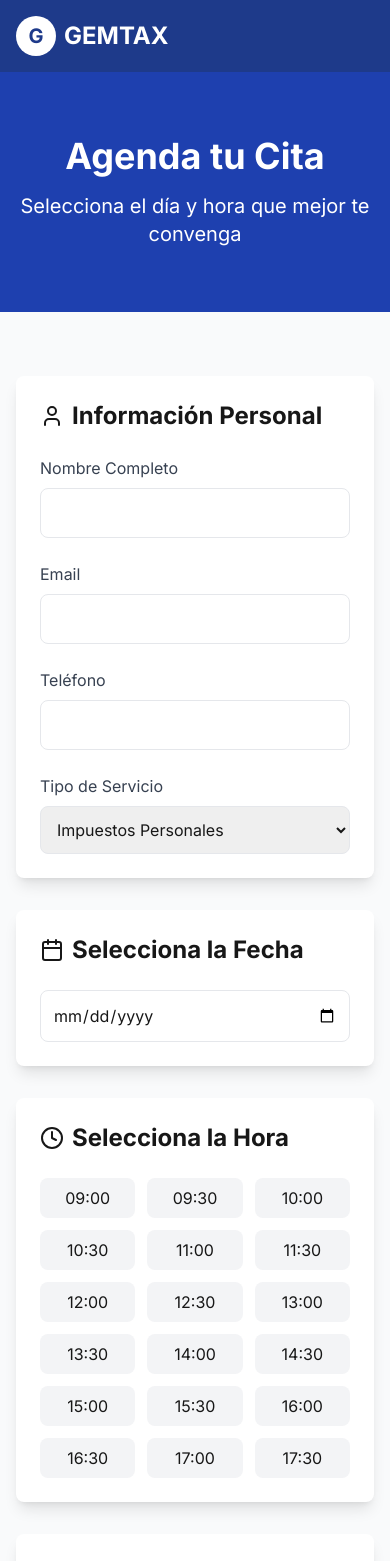
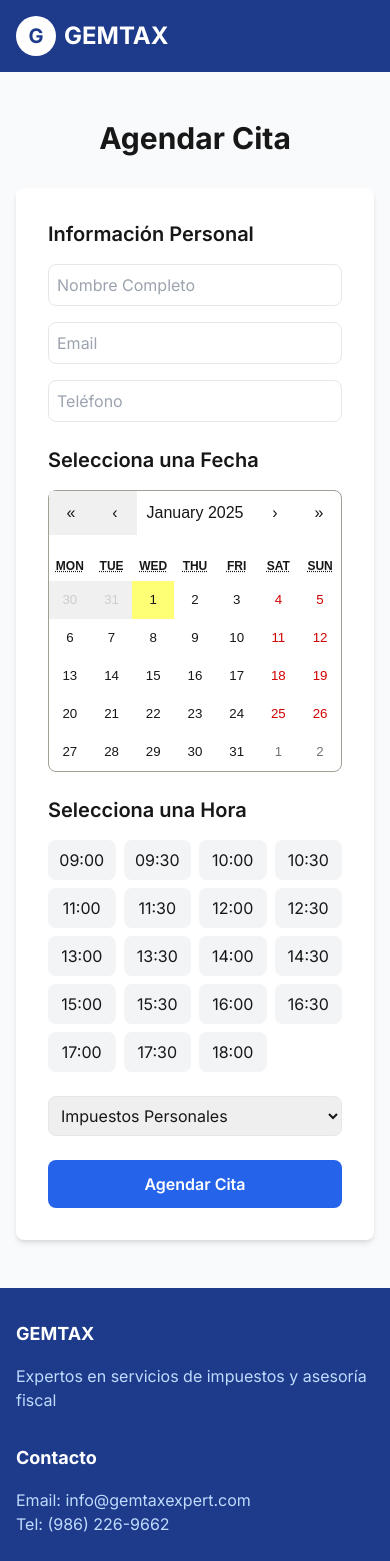
Before and after one commit to javierfevidaho/munoz-website, a Next.js app: page /agendar in a window 390 px wide. Shown: the top 1561 px of the page. Built offline with nearby package versions, Linux system fonts and the light colour scheme; no server answers; the database is empty.

Commit message:
Fix: actualizacion gpt agenda

```diff
--- a/package.json
+++ b/package.json
@@ -19,6 +19,7 @@
     "next": "15.1.3",
     "openai": "^4.77.0",
     "react": "^19.0.0",
+    "react-calendar": "^5.1.0",
     "react-dom": "^19.0.0",
     "react-hot-toast": "^2.5.1"
   },
--- /dev/null
+++ b/src/app/admin/appoinments/page.tsx
@@ -0,0 +1,94 @@
+'use client';
+
+import React, { useState, useEffect } from 'react';
+
+interface Appointment {
+  id: string;
+  date: string;
+  time: string;
+  name: string;
+  email: string;
+  phone: string;
+  service: string;
+  status: string;
+}
+
+const AdminAppointments = () => {
+  const [appointments, setAppointments] = useState<Appointment[]>([]);
+
+  useEffect(() => {
+    fetchAppointments();
+  }, []);
+
+  const fetchAppointments = async () => {
+    try {
+      const response = await fetch('/api/appointments');
+      const data = await response.json();
+      setAppointments(data);
+    } catch (error) {
+      console.error('Error fetching appointments:', error);
+    }
+  };
+
+  const handleStatusChange = async (id: string, newStatus: string) => {
+    try {
+      const response = await fetch(`/api/appointments/${id}`, {
+        method: 'PATCH',
+        headers: {
+          'Content-Type': 'application/json',
+        },
+        body: JSON.stringify({ status: newStatus }),
+      });
+
+      if (response.ok) {
+        fetchAppointments();
+      }
+    } catch (error) {
+      console.error('Error updating appointment:', error);
+    }
+  };
+
+  return (
+    <div className="p-8">
+      <h1 className="text-2xl font-bold mb-6">Administrar Citas</h1>
+      <div className="overflow-x-auto">
+        <table className="min-w-full bg-white shadow-md rounded-lg">
+          <thead>
+            <tr className="bg-gray-100">
+              <th className="px-4 py-2">Fecha</th>
+              <th className="px-4 py-2">Hora</th>
+              <th className="px-4 py-2">Nombre</th>
+              <th className="px-4 py-2">Servicio</th>
+              <th className="px-4 py-2">Estado</th>
+              <th className="px-4 py-2">Acciones</th>
+            </tr>
+          </thead>
+          <tbody>
+            {appointments.map((appointment) => (
+              <tr key={appointment.id} className="border-t">
+                <td className="px-4 py-2">{new Date(appointment.date).toLocaleDateString()}</td>
+                <td className="px-4 py-2">{appointment.time}</td>
+                <td className="px-4 py-2">{appointment.name}</td>
+                <td className="px-4 py-2">{appointment.service}</td>
+                <td className="px-4 py-2">{appointment.status}</td>
+                <td className="px-4 py-2">
+                  <select
+                    value={appointment.status}
+                    onChange={(e) => handleStatusChange(appointment.id, e.target.value)}
+                    className="border rounded px-2 py-1"
+                  >
+                    <option value="pending">Pendiente</option>
+                    <option value="confirmed">Confirmada</option>
+                    <option value="cancelled">Cancelada</option>
+                  </select>
+                </td>
+              </tr>
+            ))}
+          </tbody>
+        </table>
+      </div>
+    </div>
+  );
+};
+
+export default AdminAppointments;
--- a/src/app/agendar/page.tsx
+++ b/src/app/agendar/page.tsx
@@ -1,171 +1,231 @@
 'use client';
 
-import React, { useState } from 'react';
-import { Calendar, Clock, User,  MessageSquare } from 'lucide-react';
+import React, { useState, useEffect } from 'react';
+import Calendar from 'react-calendar';
+import 'react-calendar/dist/Calendar.css';
 
-interface TimeSlot {
-  hour: string;
-  available: boolean;
+interface Appointment {
+  id: string;
+  date: string;
+  time: string;
+  name: string;
+  email: string;
+  phone: string;
+  service: string;
+  message: string;
+  status: string;
 }
 
 const AppointmentPage = () => {
   const [selectedDate, setSelectedDate] = useState<Date | null>(null);
   const [selectedTime, setSelectedTime] = useState<string>('');
+  const [appointments, setAppointments] = useState<Appointment[]>([]);
+  const [isLoading, setIsLoading] = useState(false);
   const [formData, setFormData] = useState({
     name: '',
     email: '',
     phone: '',
+    message: '',
     service: 'personal',
-    message: ''
   });
 
   // Generar horarios disponibles (9 AM - 6 PM)
-  const timeSlots: TimeSlot[] = Array.from({ length: 18 }, (_, i) => {
-    const hour = Math.floor(i / 2) + 9;
-    const minute = i % 2 === 0 ? '00' : '30';
-    const timeString = `${hour.toString().padStart(2, '0')}:${minute}`;
-    return {
-      hour: timeString,
-      available: true
-    };
-  });
+  const generateTimeSlots = () => {
+    const slots: string[] = [];
+    for (let i = 9; i <= 18; i++) {
+      slots.push(`${i.toString().padStart(2, '0')}:00`);
+      if (i !== 18) slots.push(`${i.toString().padStart(2, '0')}:30`);
+    }
+    return slots;
+  };
+
+  const timeSlots = generateTimeSlots();
+
+  // Fetch citas del servidor
+  useEffect(() => {
+    fetchAppointments();
+  }, [selectedDate]);
+
+  const fetchAppointments = async () => {
+    try {
+      const response = await fetch('/api/appointments');
+      if (!response.ok) {
+        throw new Error('Error al cargar las citas.');
+      }
+      const data = await response.json();
+      setAppointments(data);
+    } catch (error) {
+      console.error('Error fetching appointments:', error);
+    }
+  };
+
+  const isTimeSlotAvailable = (time: string) => {
+    return !appointments.some(
+      (apt) =>
+        apt.date === selectedDate?.toISOString().split('T')[0] &&
+        apt.time === time &&
+        apt.status !== 'cancelled',
+    );
+  };
 
   const handleSubmit = async (e: React.FormEvent) => {
     e.preventDefault();
-    if (!selectedDate || !selectedTime) return;
+    if (!selectedDate || !selectedTime) {
+      alert('Por favor selecciona una fecha y hora');
+      return;
+    }
 
-    const message = `Nueva cita:\nNombre: ${formData.name}\nEmail: ${formData.email}\nTeléfono: ${formData.phone}\nFecha: ${selectedDate.toLocaleDateString()}\nHora: ${selectedTime}\nServicio: ${formData.service}\nMensaje: ${formData.message}`;
-    window.open(`https://wa.me/9862269662?text=${encodeURIComponent(message)}`, '_blank');
+    setIsLoading(true);
+
+    try {
+      const response = await fetch('/api/appointments', {
+        method: 'POST',
+        headers: {
+          'Content-Type': 'application/json',
+        },
+        body: JSON.stringify({
+          ...formData,
+          date: selectedDate.toISOString().split('T')[0],
+          time: selectedTime,
+        }),
+      });
+
+      if (!response.ok) {
+        throw new Error('Error al agendar la cita.');
+      }
+
+      alert('¡Cita agendada exitosamente! Te contactaremos pronto para confirmar.');
+      setFormData({
+        name: '',
+        email: '',
+        phone: '',
+        message: '',
+        service: 'personal',
+      });
+      setSelectedDate(null);
+      setSelectedTime('');
+    } catch (error: unknown) {
+      if (error instanceof Error) {
+        alert(error.message);
+      } else {
+        alert('Ocurrió un error inesperado. Por favor, inténtalo de nuevo.');
+      }
+    } finally {
+      setIsLoading(false);
+    }
+  };
+
+  const handleChange = (e: React.ChangeEvent<HTMLInputElement | HTMLSelectElement | HTMLTextAreaElement>) => {
+    setFormData({
+      ...formData,
+      [e.target.name]: e.target.value,
+    });
   };
 
   return (
-    <div className="min-h-screen bg-gray-50">
-      <div className="bg-blue-800 text-white py-16">
-        <div className="max-w-6xl mx-auto px-4">
-          <h1 className="text-4xl font-bold mb-4 text-center">Agenda tu Cita</h1>
-          <p className="text-xl text-center">
-            Selecciona el día y hora que mejor te convenga
-          </p>
-        </div>
-      </div>
-
-      <div className="max-w-4xl mx-auto px-4 py-16">
-        <form onSubmit={handleSubmit} className="space-y-8">
+    <div className="min-h-screen bg-gray-50 py-12 px-4 sm:px-6 lg:px-8">
+      <div className="max-w-3xl mx-auto">
+        <h1 className="text-3xl font-bold text-center mb-8">Agendar Cita</h1>
+        <form onSubmit={handleSubmit} className="bg-white shadow-md rounded-lg p-8 space-y-6">
           {/* Información Personal */}
-          <div className="bg-white p-6 rounded-lg shadow-lg">
-            <h2 className="text-2xl font-bold mb-6 flex items-center gap-2">
-              <User className="w-6 h-6" />
-              Información Personal
-            </h2>
-            <div className="grid md:grid-cols-2 gap-6">
-              <div>
-                <label className="block text-gray-700 mb-2">Nombre Completo</label>
-                <input
-                  type="text"
-                  required
-                  className="w-full p-3 border rounded-lg"
-                  value={formData.name}
-                  onChange={(e) => setFormData({...formData, name: e.target.value})}
-                />
-              </div>
-              <div>
-                <label className="block text-gray-700 mb-2">Email</label>
-                <input
-                  type="email"
-                  required
-                  className="w-full p-3 border rounded-lg"
-                  value={formData.email}
-                  onChange={(e) => setFormData({...formData, email: e.target.value})}
-                />
-              </div>
-              <div>
-                <label className="block text-gray-700 mb-2">Teléfono</label>
-                <input
-                  type="tel"
-                  required
-                  className="w-full p-3 border rounded-lg"
-                  value={formData.phone}
-                  onChange={(e) => setFormData({...formData, phone: e.target.value})}
-                />
-              </div>
-              <div>
-                <label className="block text-gray-700 mb-2">Tipo de Servicio</label>
-                <select
-                  className="w-full p-3 border rounded-lg"
-                  value={formData.service}
-                  onChange={(e) => setFormData({...formData, service: e.target.value})}
-                >
-                  <option value="personal">Impuestos Personales</option>
-                  <option value="business">Impuestos Empresariales</option>
-                  <option value="consulting">Consultoría Fiscal</option>
-                </select>
-              </div>
-            </div>
+          <div className="space-y-4">
+            <h2 className="text-xl font-semibold">Información Personal</h2>
+            <input
+              type="text"
+              name="name"
+              placeholder="Nombre Completo"
+              value={formData.name}
+              onChange={handleChange}
+              required
+              className="w-full border rounded-lg p-2"
+            />
+            <input
+              type="email"
+              name="email"
+              placeholder="Email"
+              value={formData.email}
+              onChange={handleChange}
+              required
+              className="w-full border rounded-lg p-2"
+            />
+            <input
+              type="tel"
+              name="phone"
+              placeholder="Teléfono"
+              value={formData.phone}
+              onChange={handleChange}
+              required
+              className="w-full border rounded-lg p-2"
+            />
           </div>
 
           {/* Selección de Fecha */}
-          <div className="bg-white p-6 rounded-lg shadow-lg">
-            <h2 className="text-2xl font-bold mb-6 flex items-center gap-2">
-              <Calendar className="w-6 h-6" />
-              Selecciona la Fecha
-            </h2>
-            <input
-              type="date"
-              className="w-full p-3 border rounded-lg"
-              onChange={(e) => setSelectedDate(new Date(e.target.value))}
-              min={new Date().toISOString().split('T')[0]}
-              required
+          <div className="space-y-4">
+            <h2 className="text-xl font-semibold">Selecciona una Fecha</h2>
+            <Calendar
+              onChange={(value) => {
+                if (value && !Array.isArray(value)) {
+                  setSelectedDate(value); // Si es una fecha individual, asignarla
+                } else if (Array.isArray(value) && value.length > 0) {
+                  setSelectedDate(value[0]); // Si es un rango, toma la primera fecha
+                } else {
+                  setSelectedDate(null); // Si es null, asigna null
+                }
+              }}
+              value={selectedDate}
+              minDate={new Date()}
+              className="border rounded-lg"
             />
+
           </div>
 
           {/* Selección de Hora */}
-          <div className="bg-white p-6 rounded-lg shadow-lg">
-            <h2 className="text-2xl font-bold mb-6 flex items-center gap-2">
-              <Clock className="w-6 h-6" />
-              Selecciona la Hora
-            </h2>
-            <div className="grid grid-cols-3 md:grid-cols-6 gap-3">
-              {timeSlots.map((slot) => (
+          <div className="space-y-4">
+            <h2 className="text-xl font-semibold">Selecciona una Hora</h2>
+            <div className="grid grid-cols-4 gap-2">
+              {timeSlots.map((time) => (
                 <button
-                  key={slot.hour}
+                  key={time}
                   type="button"
-                  className={`p-2 rounded-lg text-center transition-colors ${
-                    selectedTime === slot.hour
-                      ? 'bg-blue-600 text-white'
-                      : slot.available
+                  onClick={() => setSelectedTime(time)}
+                  disabled={!isTimeSlotAvailable(time)}
+                  className={`p-2 rounded-lg ${
+                    selectedTime === time
+                      ? 'bg-blue-500 text-white'
+                      : isTimeSlotAvailable(time)
                       ? 'bg-gray-100 hover:bg-gray-200'
-                      : 'bg-gray-200 text-gray-400 cursor-not-allowed'
+                      : 'bg-gray-300 cursor-not-allowed text-gray-500'
                   }`}
-                  onClick={() => slot.available && setSelectedTime(slot.hour)}
-                  disabled={!slot.available}
                 >
-                  {slot.hour}
+                  {time}
                 </button>
               ))}
             </div>
           </div>
 
-          {/* Mensaje Adicional */}
-          <div className="bg-white p-6 rounded-lg shadow-lg">
-            <h2 className="text-2xl font-bold mb-6 flex items-center gap-2">
-              <MessageSquare className="w-6 h-6" />
-              Mensaje Adicional
-            </h2>
-            <textarea
-              className="w-full p-3 border rounded-lg"
-              rows={4}
-              placeholder="Describe brevemente tu situación o cualquier información adicional que debamos saber..."
-              value={formData.message}
-              onChange={(e) => setFormData({...formData, message: e.target.value})}
-            ></textarea>
+          {/* Tipo de Servicio */}
+          <div>
+            <select
+              name="service"
+              value={formData.service}
+              onChange={handleChange}
+              required
+              className="w-full border rounded-lg p-2"
+            >
+              <option value="personal">Impuestos Personales</option>
+              <option value="business">Impuestos Empresariales</option>
+              <option value="consulting">Consultoría Fiscal</option>
+            </select>
           </div>
 
-          {/* Botón de Envío */}
           <button
             type="submit"
-            className="w-full bg-blue-600 text-white py-4 rounded-lg font-semibold hover:bg-blue-700 transition-colors"
+            disabled={isLoading || !selectedDate || !selectedTime}
+            className={`w-full py-3 rounded-lg text-white font-semibold ${
+              isLoading ? 'bg-gray-400' : 'bg-blue-600 hover:bg-blue-700'
+            }`}
           >
-            Confirmar Cita
+            {isLoading ? 'Agendando...' : 'Agendar Cita'}
           </button>
         </form>
       </div>
--- a/src/app/api/appointments/route.ts
+++ b/src/app/api/appointments/route.ts
@@ -6,6 +6,34 @@ const prisma = new PrismaClient();
 export async function POST(req: Request) {
   try {
     const data = await req.json();
+
+    // Validar los datos de entrada
+    if (!data.name || !data.email || !data.phone || !data.date || !data.time || !data.service) {
+      return NextResponse.json(
+        { error: 'Todos los campos obligatorios deben ser completados.' },
+        { status: 400 }
+      );
+    }
+
+    // Verificar si la fecha y hora ya están reservadas
+    const existingAppointment = await prisma.appointment.findFirst({
+      where: {
+        date: new Date(data.date),
+        time: data.time,
+        status: {
+          not: 'cancelled', // Solo permite citas canceladas en la misma fecha y hora
+        },
+      },
+    });
+
+    if (existingAppointment) {
+      return NextResponse.json(
+        { error: 'Esta fecha y hora ya están reservadas. Por favor, selecciona otro horario.' },
+        { status: 400 }
+      );
+    }
+
+    // Crear nueva cita
     const appointment = await prisma.appointment.create({
       data: {
         name: data.name,
@@ -14,21 +42,24 @@ export async function POST(req: Request) {
         date: new Date(data.date),
         time: data.time,
         service: data.service,
-        message: data.message
-      }
+        message: data.message || '', // Mensaje opcional
+        status: 'pending', // Estado inicial predeterminado
+      },
     });
 
-    const message = `Nueva cita:\nNombre: ${data.name}\nEmail: ${data.email}\nTeléfono: ${data.phone}\nFecha: ${new Date(data.date).toLocaleDateString()}\nHora: ${data.time}\nServicio: ${data.service}\nMensaje: ${data.message}`;
+    // Mensaje de confirmación para WhatsApp
+    const message = `Nueva cita:\nNombre: ${data.name}\nEmail: ${data.email}\nTeléfono: ${data.phone}\nFecha: ${new Date(data.date).toLocaleDateString()}\nHora: ${data.time}\nServicio: ${data.service}\nMensaje: ${data.message || 'N/A'}`;
+    const whatsappUrl = `https://wa.me/9862269662?text=${encodeURIComponent(message)}`;
 
     return NextResponse.json({
       success: true,
       appointment,
-      whatsappUrl: `https://wa.me/9862269662?text=${encodeURIComponent(message)}`
+      whatsappUrl,
     });
-  } catch (error) {
-    console.error('Error creating appointment:', error);
+  } catch (error: unknown) {
+    console.error('Error al crear la cita:', error);
     return NextResponse.json(
-      { error: 'Error al crear la cita' },
+      { error: 'Ocurrió un error al procesar tu solicitud. Inténtalo nuevamente más tarde.' },
       { status: 500 }
     );
   }
@@ -38,14 +69,15 @@ export async function GET() {
   try {
     const appointments = await prisma.appointment.findMany({
       orderBy: {
-        date: 'asc'
-      }
+        date: 'asc',
+      },
     });
+
     return NextResponse.json(appointments);
-  } catch (error) {
-    console.error('Error fetching appointments:', error);
+  } catch (error: unknown) {
+    console.error('Error al obtener las citas:', error);
     return NextResponse.json(
-      { error: 'Error al obtener las citas' },
+      { error: 'Ocurrió un error al obtener las citas. Inténtalo nuevamente más tarde.' },
       { status: 500 }
     );
   }
--- a/src/app/api/chat/route.ts
+++ b/src/app/api/chat/route.ts
@@ -26,8 +26,8 @@ Los servicios principales que ofreces son:
 **Protocolo de agendamiento de citas:**
 Para agendar una cita, solicita los siguientes datos al cliente:
 1. Nombre completo
-2. Número de teléfono (preferiblemente WhatsApp, no llamadas por el momento)
-3. Correo electrónico
+2. Número de teléfono 986-226-9662 (preferiblemente WhatsApp, no llamadas por el momento)
+3. Correo electrónico: info@gemtaxexpert.com
 4. Tipo de servicio requerido
 
 Responde de manera amigable, profesional pero relajada. Si te preguntan sobre precios, menciona los rangos disponibles y sugiere agendar una consulta gratuita para un presupuesto más detallado.
--- a/src/app/contacto/page.tsx
+++ b/src/app/contacto/page.tsx
@@ -1,11 +1,53 @@
 'use client';
 
-import React from 'react';
+import React, { useState } from 'react';
 
 const ContactPage = () => {
+  const phoneNumber = "9862269662";
+  const [formData, setFormData] = useState({
+    name: '',
+    phone: '',
+    message: ''
+  });
+  const [isSubmitting, setIsSubmitting] = useState(false);
+
+  const handleChange = (e: React.ChangeEvent<HTMLInputElement | HTMLTextAreaElement>) => {
+    const { id, value } = e.target;
+    setFormData(prev => ({
+      ...prev,
+      [id]: value
+    }));
+  };
+
+  const handleWhatsAppClick = () => {
+    const message = `Nuevo mensaje de: ${formData.name}\nTeléfono: ${formData.phone}\nMensaje: ${formData.message}`;
+    window.open(`https://wa.me/${phoneNumber}?text=${encodeURIComponent(message)}`, '_blank');
+  };
+
+  const handleSubmit = async (e: React.FormEvent<HTMLFormElement>) => {
+    e.preventDefault();
+    setIsSubmitting(true);
+
+    try {
+      handleWhatsAppClick();
+      alert("¡Gracias por contactarnos! Tu mensaje ha sido enviado correctamente. Nos pondremos en contacto contigo pronto.");
+
+      setFormData({
+        name: '',
+        phone: '',
+        message: ''
+      });
+    } catch (error: unknown) {
+      if (error instanceof Error) {
+        alert("Hubo un error al enviar el mensaje: " + error.message);
+      } else {
+        alert("Hubo un error al enviar el mensaje. Por favor, intenta nuevamente.");
+      }
+    }
+  };
+
   return (
     <div className="min-h-screen bg-gray-50">
-      {/* Hero Section */}
       <div className="bg-blue-800 text-white py-16">
         <div className="max-w-6xl mx-auto px-4">
           <h1 className="text-4xl font-bold mb-4 text-center">Contáctanos</h1>
@@ -15,22 +57,19 @@ const ContactPage = () => {
         </div>
       </div>
 
-      {/* Contact Form Section */}
       <div className="max-w-6xl mx-auto px-4 py-16">
         <div className="grid md:grid-cols-2 gap-12">
-          {/* Form */}
           <div>
             <h2 className="text-2xl font-bold mb-6">Envíanos un mensaje</h2>
-            <form
-              onSubmit={(e) => e.preventDefault()} // Removido handleWhatsAppClick ya que no se usa
-              className="space-y-6"
-            >
+            <form onSubmit={handleSubmit} className="space-y-6">
               <div>
                 <label htmlFor="name" className="block text-gray-700 mb-2">Nombre Completo</label>
                 <input
                   type="text"
                   id="name"
-                  className="w-full p-3 border rounded-lg focus:ring-2 focus:ring-blue-500 focus:border-blue-500"
+                  value={formData.name}
+                  onChange={handleChange}
+                  className="w-full p-3 border rounded-lg focus:ring-2 focus:ring-blue-500"
                   required
                 />
               </div>
@@ -39,7 +78,9 @@ const ContactPage = () => {
                 <input
                   type="tel"
                   id="phone"
-                  className="w-full p-3 border rounded-lg focus:ring-2 focus:ring-blue-500 focus:border-blue-500"
+                  value={formData.phone}
+                  onChange={handleChange}
+                  className="w-full p-3 border rounded-lg focus:ring-2 focus:ring-blue-500"
                   required
                 />
               </div>
@@ -47,21 +88,25 @@ const ContactPage = () => {
                 <label htmlFor="message" className="block text-gray-700 mb-2">Mensaje</label>
                 <textarea
                   id="message"
+                  value={formData.message}
+                  onChange={handleChange}
                   rows={4}
-                  className="w-full p-3 border rounded-lg focus:ring-2 focus:ring-blue-500 focus:border-blue-500"
+                  className="w-full p-3 border rounded-lg focus:ring-2 focus:ring-blue-500"
                   required
                 ></textarea>
               </div>
               <button
                 type="submit"
-                className="w-full bg-blue-600 text-white py-3 rounded-lg font-semibold hover:bg-blue-700 transition-colors"
+                disabled={isSubmitting}
+                className={`w-full bg-blue-600 text-white py-3 rounded-lg font-semibold
+                  ${isSubmitting ? 'bg-blue-400 cursor-not-allowed' : 'hover:bg-blue-700'}
+                  transition-colors`}
               >
-                Enviar Mensaje
+                {isSubmitting ? 'Enviando...' : 'Enviar Mensaje'}
               </button>
             </form>
           </div>
 
-          {/* Contact Info */}
           <div>
             <h2 className="text-2xl font-bold mb-6">Información de Contacto</h2>
             <div className="space-y-8">
@@ -75,6 +120,13 @@ const ContactPage = () => {
                 <p className="text-gray-600">Lunes - Viernes: 9:00 AM - 6:00 PM</p>
                 <p className="text-gray-600">Sábado: 10:00 AM - 2:00 PM</p>
               </div>
+
+              <button
+                onClick={handleWhatsAppClick}
+                className="w-full bg-green-500 text-white py-4 rounded-lg font-semibold hover:bg-green-600 transition-colors flex items-center justify-center space-x-2"
+              >
+                <span>Contactar por WhatsApp</span>
+              </button>
             </div>
           </div>
         </div>
--- a/src/components/TaxWebsite.tsx
+++ b/src/components/TaxWebsite.tsx
@@ -21,7 +21,7 @@ const TaxWebsite = () => {
               </p>
               <button
                 className="bg-green-500 text-white px-8 py-3 rounded-lg font-semibold hover:bg-green-600 transition-colors duration-200"
-                onClick={() => window.location.href = '/contacto'}
+                onClick={() => window.location.href = '/agendar'}
               >
                 Agenda tu Consulta
               </button>
```
Also changed, not shown: 1 other file (tests, documents, lock files or other folders).
